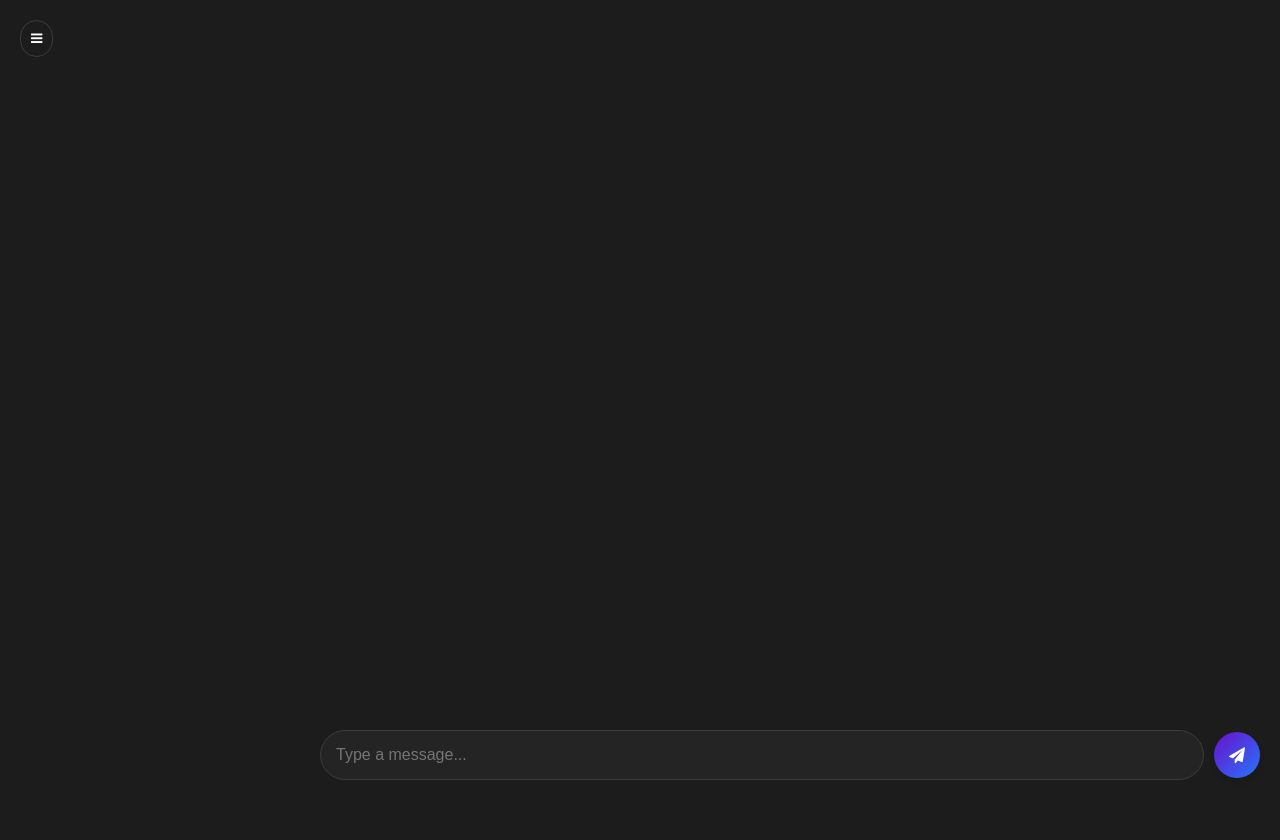
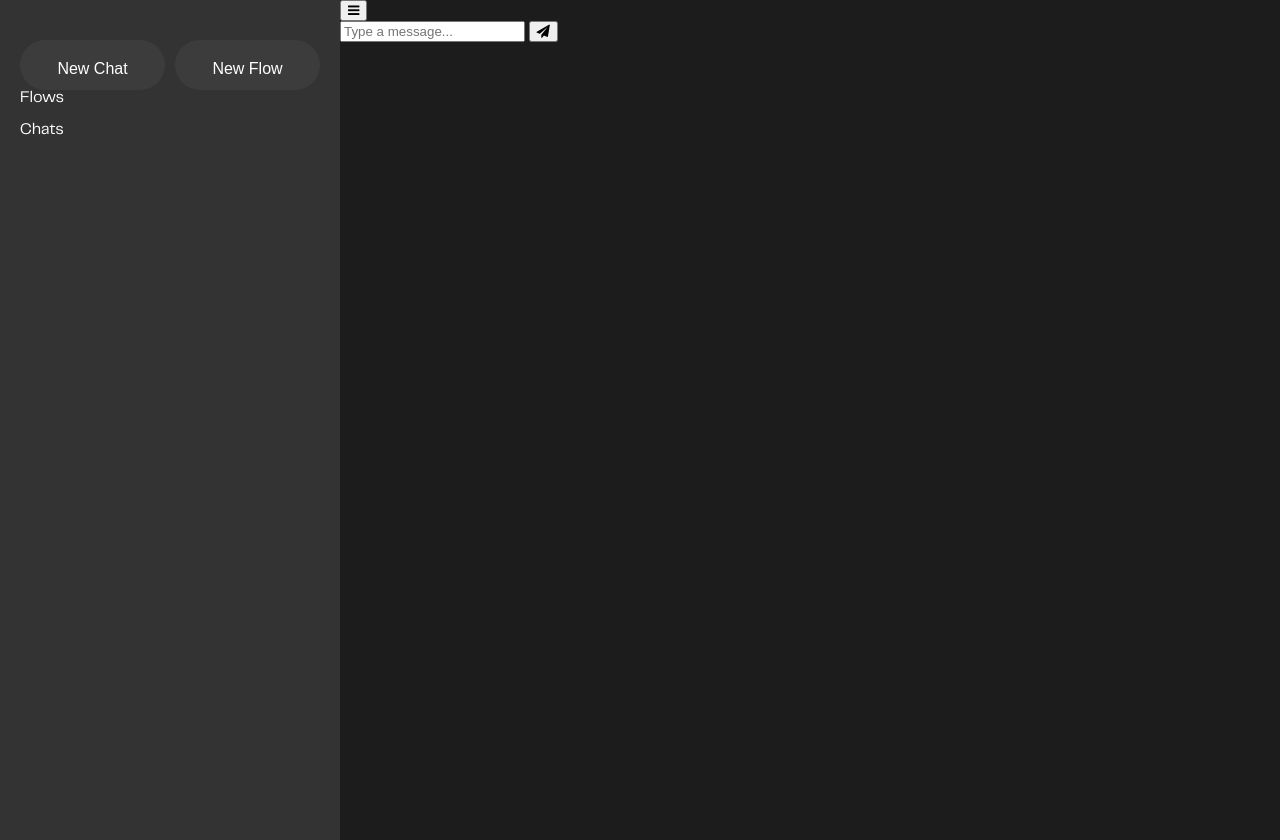
Before and after one commit to notunk0wn23/PollinationsAssistant, a website: page index.html in a window 1280 px wide. Before the commit the page ends 800 px from the top, so only its background shows below. Drawn offline with Linux system fonts and the light colour scheme.

Commit message:
redoing stylesheets, and moving to huggingface

```diff
--- a/index.html
+++ b/index.html
@@ -1,5 +1,6 @@
 <!DOCTYPE html>
 <html lang="en">
+
 <head>
   <meta charset="UTF-8">
   <meta name="viewport" content="width=device-width, initial-scale=1.0">
@@ -7,21 +8,39 @@
   <link rel="stylesheet" href="src/styles.css">
   <link rel="stylesheet" href="https://cdnjs.cloudflare.com/ajax/libs/font-awesome/4.7.0/css/font-awesome.min.css">
 
-  <link href="https://fonts.googleapis.com/css2?family=IBM+Plex+Sans:wght@400;700&family=IBM+Plex+Mono:wght@400;700&display=swap" rel="stylesheet">
-  <link href="https://fonts.googleapis.com/css2?family=IBM+Plex+Sans:wght@400;700&family=IBM+Plex+Mono:wght@400;700&display=swap" rel="stylesheet">
+  <link
+    href="https://fonts.googleapis.com/css2?family=IBM+Plex+Sans:wght@400;700&family=IBM+Plex+Mono:wght@400;700&display=swap"
+    rel="stylesheet">
+  <link
+    href="https://fonts.googleapis.com/css2?family=IBM+Plex+Sans:wght@400;700&family=IBM+Plex+Mono:wght@400;700&display=swap"
+    rel="stylesheet">
   <link rel="manifest" href="public/manifest.json">
   <link rel="icon" href="public/icon.png" type="image/png" sizes="96x96">
 </head>
+
 <body>
   <div class="app">
-    <div class="sidebar">
-      <div class="sidebar-overlay">
-        <h3 class="greeting"></h3>
+    <div class="sidebar-container">
+      <div class="sidebar">
+        <div class="sidebar-greeting">
+          <h3 class="greeting-text"></h3>
+          <div class="sidebar-greeting-buttons">
+            <button class="sidebar-greeting-button" id="newChat">New Chat</button>
+            <button class="sidebar-greeting-button" id="newFlow">New Flow</button>
+          </div>
+        </div>
+        <div class="sidebar-divider"></div>
+        <div class="chatContainer">
+          <span class="sidebar-chat-section" id="sidebarFlows">Flows</span>
+          <ul class="conversation-list" id="flow-list">
+            <!-- Chat list will be dynamically updated here -->
+          </ul>
+          <span class="sidebar-chat-section" id="sidebarChats">Chats</span>
+          <ul class="conversation-list" id="chat-list">
+            <!-- Chat list will be dynamically updated here -->
+          </ul>
+        </div>
       </div>
-      <button class="new-chat-button">Start New Chat</button>
-      <ul class="chat-list">
-        <!-- Chat list will be dynamically populated -->
-      </ul>
     </div>
     <div class="chat-window">
       <button id="toggleSidebar"><i class="fa fa-bars" aria-hidden="true"></i></button>
@@ -36,4 +55,5 @@
   </div>
   <script src="src/index.js" type="module"></script>
 </body>
+
 </html>
--- a/src/index.js
+++ b/src/index.js
@@ -2,12 +2,16 @@
 
 import { AIManager } from './manager.js';
 
+import { Marked } from 'marked';
+import moment from 'moment';
+
+const api =
 
 const ai = new AIManager('https://text.pollinations.ai/openai');
 
 ai.newChat();
 
-const chatList = document.querySelector('.chat-list');
+const chatList = document.querySelector('#chat-list.conversation-list');
 const messagesList = document.querySelector('.messages-list');
 
 function updateChatList() {
@@ -92,7 +96,7 @@ ai.callbacks.chatEdit = () => {
 }
 
 
-document.querySelector('.new-chat-button').addEventListener('click', () => {
+document.querySelector('#newChat.sidebar-greeting-button').addEventListener('click', () => {
     ai.newChat();
     updateChatList();
     updateMessagesList();
@@ -116,23 +120,9 @@ document.querySelector('#toggleSidebar').addEventListener('click', () => {
 
 // Welcome message at the top
 const timeOfDay = new Date().getHours() < 12 ? 'morning' : new Date().getHours() < 18 ? 'afternoon' : new Date().getHours() < 22 ? 'evening' : 'night';
-const messages = [
-    "Howdy.",
-    "Heya!",
-    "How's it going?",
-    "What's up?",
-    "Welcome.",
-    `Good ${timeOfDay}!`,
-    "Hello!",
-    "Hi!",
-    "Hello there!",
-    "Hiya!"
-]
-
-const message = messages[Math.floor(Math.random() * messages.length)];
-const welcomeMessage = document.getElementsByClassName('greeting')[0];
-welcomeMessage.textContent = message;
+const welcomeMessage = document.getElementsByClassName('greeting-text')[0];
+welcomeMessage.textContent = `Good ${timeOfDay}.`;
 
 
-
+// Expose AI for debug purposes
 window.ai = ai
--- a/src/styles.css
+++ b/src/styles.css
@@ -1,225 +1,74 @@
+@font-face {
+    font-family: "PP Telegraf";
+    src: url("../public/fonts/PPTelegraf-Regular.otf") format("opentype");
+    font-weight: normal;
+    font-style: normal;
+    font-display: swap;
+}
+
 :root {
     --background-color: #1c1c1c;
-    --sidebar-bg-color: #242424;
-    --sidebar-border-color: #3c3c3c;
-    --button-bg-gradient: linear-gradient(135deg, #6a11cb, #2575fc);
-    --button-hover-transform: scale(1.1);
-    --button-box-shadow: 0 4px 6px rgba(0, 0, 0, 0.1);
-    --button-hover-box-shadow: 0 6px 10px rgba(0, 0, 0, 0.2);
-    --chat-bg-color: #3c3c3c;
-    --chat-hover-bg-color: #505050;
-    --chat-active-bg-color: #6a11cb;
-    --message-user-bg-color: #6a11cb;
-    --message-ai-bg-color: #242424;
-    --input-bg-color: #242424;
-    --input-border-color: #3c3c3c;
-    --input-focus-border-color: #6a11cb;
-    --scrollbar-thumb-bg: #3c3c3c;
-    --scrollbar-thumb-hover-bg: #505050;
+    --button-background: #3c3c3c;
     --text-color: white;
-    --font-primary: 'IBM Plex Sans', sans-serif;
-    --font-monospace: 'IBM Plex Mono', monospace;
-    --sidebar-transition: all 0.3s ease;
 }
 
-* {
+body {
     margin: 0;
     padding: 0;
-    box-sizing: border-box;
-}
 
-body,
-html {
-    height: 100%;
-    font-family: var(--font-primary);
-    background: var(--background-color);
+    background-color: var(--background-color);
+    color: var(--text-color);
+
+    font-family: "PP Telegraf", sans-serif;
 }
 
 .app {
     display: flex;
+    flex-direction: row;
+    height: 100vh;
+}
+
+.sidebar-container {
+    width: 300px;
     height: 100%;
-    overflow: hidden;
+    background-color: #333;
+    padding: 20px;
 }
 
 .sidebar {
-    background-color: var(--sidebar-bg-color);
-    color: var(--text-color);
-    padding: 20px;
-    width: 300px;
-    flex-shrink: 0;
+    height: 100%;
     display: flex;
     flex-direction: column;
-    gap: 20px;
-    border-right: 1px solid var(--sidebar-border-color);
-    transition: var(--sidebar-transition);
 }
 
-.sidebar.open {
-    transform: translateX(0);
+.greeting-text {
+    color: white;
+    font-size: 32px;
+    margin: 0;
+    margin-bottom: 20px;
 }
 
-.sidebar:not(.open) {
-    transform: translateX(-100%);
+.sidebar-greeting-buttons {
+    display: flex;
+    flex-direction: row;
+    gap: 10px;
+    height: 50px;
 }
 
-.sidebar h3 {
-    font-size: 1.5rem;
-    font-weight: 700;
-    margin-bottom: 10px;
+.sidebar-greeting-button {
+    padding: 20px;
+    background-color: var(--button-background);
+    flex: 1;
+    color: white;
+    border: none;
+    border-radius: 1000px;
+    cursor: pointer;
+    font-size: 16px;
+
+
+    transition: all 0.2s ease-in-out;
 }
 
-.new-chat-button {
-    background: var(--button-bg-gradient);
-    color: var(--text-color);
-    font-size: 1rem;
-    padding: 15px 20px;
-    border-radius: 30px;
-    border: none;
-    cursor: pointer;
-    text-align: center;
-    transition: transform 0.3s ease, box-shadow 0.3s ease;
-    box-shadow: var(--button-box-shadow);
+.sidebar-greeting-button:hover {
+    background-color: #555;
 }
-
-.new-chat-button:hover {
-    transform: translateY(-2px);
-    box-shadow: var(--button-hover-box-shadow);
-}
-
-.chat-list {
-    list-style: none;
-    overflow-y: auto;
-    flex-grow: 1;
-    display: flex;
-    flex-direction: column;
-    gap: 10px;
-    padding-right: 10px;
-}
-
-.chat-list li {
-    background-color: var(--chat-bg-color);
-    padding: 15px;
-    border-radius: 15px;
-    color: var(--text-color);
-    cursor: pointer;
-    transition: background-color 0.3s ease;
-}
-
-.chat-list li:hover {
-    background-color: var(--chat-hover-bg-color);
-}
-
-.chat-list li.active {
-    background-color: var(--chat-active-bg-color);
-    font-weight: bold;
-}
-
-.chat-window {
-    flex-grow: 1;
-    display: flex;
-    flex-direction: column;
-    background: var(--background-color);
-    padding: 20px;
-    gap: 20px;
-    overflow: hidden;
-}
-
-.messages-list {
-    font-family: var(--font-monospace);
-    flex-grow: 1;
-    overflow-y: auto;
-    display: flex;
-    flex-direction: column;
-    gap: 10px;
-}
-
-.message {
-    margin-bottom: 10px;
-    color: var(--text-color);
-    padding: 15px;
-    border-radius: 10px;
-    max-width: 70%;
-}
-
-.message.user {
-    background-color: var(--message-user-bg-color);
-    align-self: flex-end;
-}
-
-.message.ai {
-    background-color: var(--message-ai-bg-color);
-    align-self: flex-start;
-}
-
-.send-message-container {
-    display: flex;
-    align-items: center;
-    gap: 10px;
-}
-
-input[type="text"] {
-    background-color: var(--input-bg-color);
-    border: 1px solid var(--input-border-color);
-    border-radius: 25px;
-    color: var(--text-color);
-    padding: 15px;
-    flex-grow: 1;
-    font-size: 1rem;
-    transition: border-color 0.3s ease;
-}
-
-input[type="text"]:focus {
-    border-color: var(--input-focus-border-color);
-    outline: none;
-}
-
-#send-button {
-    background: var(--button-bg-gradient);
-    color: var(--text-color);
-    font-size: 1rem;
-    padding: 15px;
-    border-radius: 50%;
-    border: none;
-    cursor: pointer;
-    display: flex;
-    align-items: center;
-    justify-content: center;
-    transition: transform 0.3s ease, box-shadow 0.3s ease;
-    box-shadow: var(--button-box-shadow);
-}
-
-#send-button:hover {
-    transform: var(--button-hover-transform);
-    box-shadow: var(--button-hover-box-shadow);
-}
-
-#toggleSidebar {
-    background: transparent;
-    color: var(--text-color);
-    border: 1px solid var(--sidebar-border-color);
-    border-radius: 25px;
-    padding: 10px;
-    cursor: pointer;
-    position: absolute;
-    top: 20px;
-    left: 20px;
-    z-index: 1000;
-    transition: var(--sidebar-transition);
-}
-
-#toggleSidebar:hover {
-    border-color: var(--input-focus-border-color);
-}
-
-::-webkit-scrollbar {
-    width: 8px;
-}
-
-::-webkit-scrollbar-thumb {
-    background-color: var(--scrollbar-thumb-bg);
-    border-radius: 4px;
-}
-
-::-webkit-scrollbar-thumb:hover {
-    background-color: var(--scrollbar-thumb-hover-bg);
-}
```
Also changed, not shown: package.json (+6 -1 lines), public/fonts/PPTelegraf-Regular.otf (added), 1 other file.
